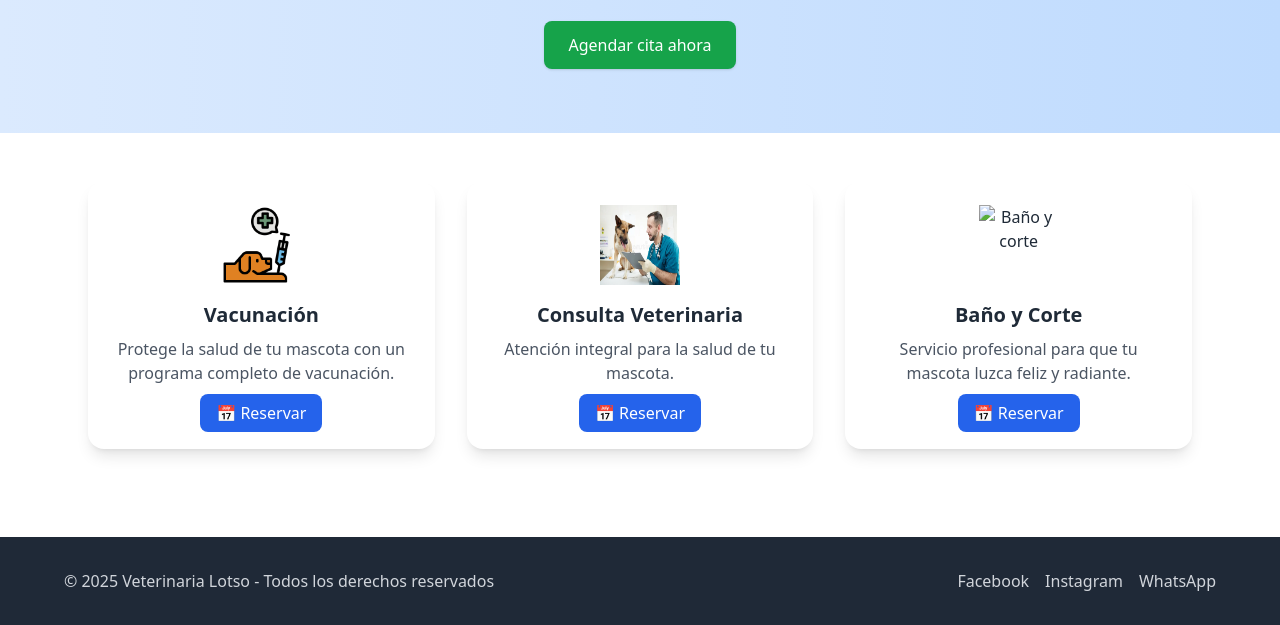
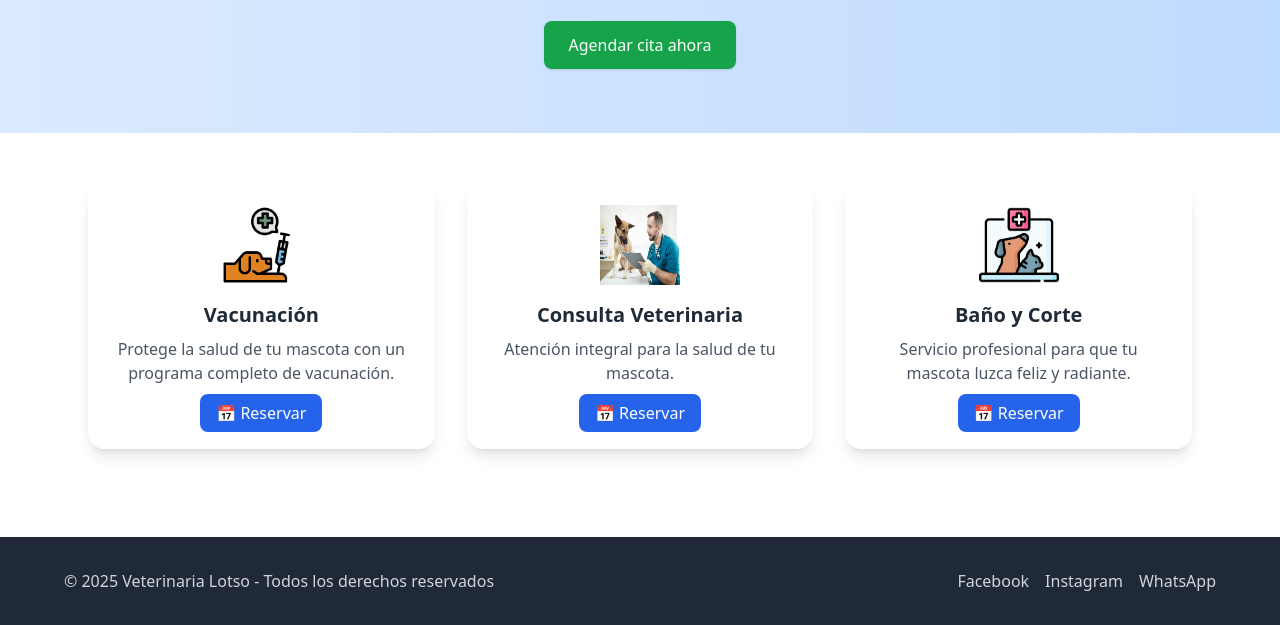
Before and after one commit to sandraquecara-eng/Proyecto_Veterinaria, a plain HTML site: page servicios.html in a window 1280 px wide. Shown: the part 224-849 px from the top of the page. Drawn offline with nearby package versions, Linux system fonts and the light colour scheme.

Commit message:
add img banio en service

```diff
--- a/servicios.html
+++ b/servicios.html
@@ -50,7 +50,7 @@
     </div>
 
     <div class="bg-white shadow-lg rounded-2xl p-6 text-center hover:scale-105 transition">
-      <img src="img/baño.jpg" alt="Baño y corte" class="mx-auto w-20 h-20 mb-4">
+      <img src="img/banio.jpg" alt="Baño y corte" class="mx-auto w-20 h-20 mb-4">
       <h3 class="font-bold text-xl mb-2">Baño y Corte</h3>
       <p class="text-gray-600 mb-4">Servicio profesional para que tu mascota luzca feliz y radiante.</p>
       <a href="#agenda" class="bg-blue-600 text-white px-4 py-2 rounded-lg hover:bg-blue-700">📅 Reservar</a>
```
Also changed, not shown: img/banio.jpg (renamed from img/baคo.jpg).
